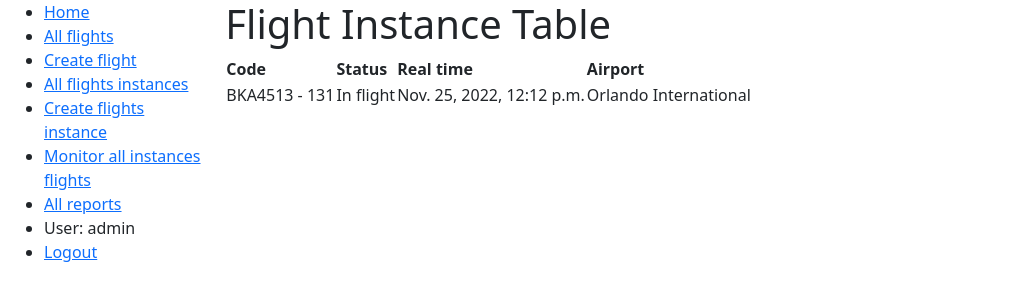
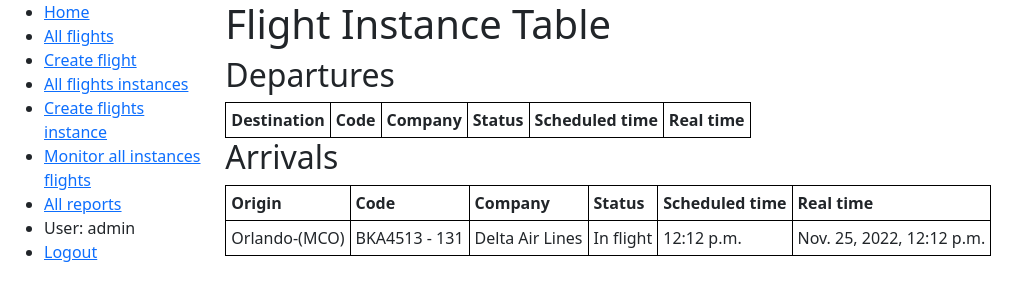
Before and after one commit to guissalustiano/airport-labsof, a Django app: page /monitor/ in a window 1280 px wide. Shown: the top 301 px of the page, without its empty margins (0-1028 px from the left). Run offline with Django 4.2, Linux system fonts and the light colour scheme; a user stored in the database is signed in; data comes from the database, SQL or seed files in the repository; both versions use the stored data as it was after the commit; lists and menus that the app fills with data are empty.

Commit message:
implemented monitor and wrote better name for flight direction

```diff
--- a/flight/models.py
+++ b/flight/models.py
@@ -3,6 +3,7 @@ from django.urls import reverse
 from django.core.validators import RegexValidator
 
 from flight.helper import sum_time_timedelta
+
 
 class Airport(models.Model):
     name = models.CharField(max_length=256, null=False)
@@ -24,6 +25,7 @@ class Airport(models.Model):
     class Meta:
         db_table = 'airport'
 
+
 class Company(models.Model):
     name = models.CharField(max_length=256)
     website = models.URLField(null=True)
@@ -34,11 +36,16 @@ class Company(models.Model):
     class Meta:
         db_table = 'company'
 
+
 class Flight(models.Model):
-    validate_code = RegexValidator('^[A-Z]{3}[0-9]+$', 'Code must be in the format ABC1234')
-    code = models.CharField(max_length=32, unique=True, help_text='Unique code, 3 letters followed by numbers', validators=[validate_code])
-    direction = models.CharField(max_length=10, choices=[('A', 'Arrival'), ('D', 'Departure')], default='D')
-    time = models.TimeField(help_text='Expected time for departure or arrival, in HH:MM format')
+    validate_code = RegexValidator(
+        '^[A-Z]{3}[0-9]+$', 'Code must be in the format ABC1234')
+    code = models.CharField(max_length=32, unique=True,
+                            help_text='Unique code, 3 letters followed by numbers', validators=[validate_code])
+    direction = models.CharField(max_length=10, choices=[(
+        'Arrival', 'Arrival'), ('Departure', 'Departure')], default='Departure')
+    time = models.TimeField(
+        help_text='Expected time for departure or arrival, in HH:MM format')
     airport = models.ForeignKey(Airport, on_delete=models.CASCADE)
     company = models.ForeignKey(Company, on_delete=models.CASCADE)
 
@@ -60,30 +67,34 @@ class Flight(models.Model):
 
 
 class FlightInstance(models.Model):
-    validate_code = RegexValidator('^[0-9]+$', 'Code must be in the format 1234')
-    code = models.CharField(max_length=32, unique=True, help_text="Code for instance, it will concat to flight's code, numbers only", validators=[validate_code])
-    flight = models.ForeignKey(Flight, on_delete=models.CASCADE, related_name='instance')
+    validate_code = RegexValidator(
+        '^[0-9]+$', 'Code must be in the format 1234')
+    code = models.CharField(max_length=32, unique=True,
+                            help_text="Code for instance, it will concat to flight's code, numbers only", validators=[validate_code])
+    flight = models.ForeignKey(
+        Flight, on_delete=models.CASCADE, related_name='instance')
 
     STATUS = (
-        ('Boarding', 'Boarding'), # Embarcando
-        ('Scheduled', 'Scheduled'), # Programado
-        ('Taxing', 'Taxing'), # Taxiando
-        ('Ready', 'Ready'), # Pronto
-        ('Authorized', 'Authorized'), # Autorizado
-        ('In flight', 'In flight'), # Em voo
-        ('Landed', 'Landed'), # Aterrissado
-        ('Canceled', 'Canceled'), # Cancelado
+        ('Boarding', 'Boarding'),  # Embarcando
+        ('Scheduled', 'Scheduled'),  # Programado
+        ('Taxing', 'Taxing'),  # Taxiando
+        ('Ready', 'Ready'),  # Pronto
+        ('Authorized', 'Authorized'),  # Autorizado
+        ('In flight', 'In flight'),  # Em voo
+        ('Landed', 'Landed'),  # Aterrissado
+        ('Canceled', 'Canceled'),  # Cancelado
     )
 
-
-    status = models.CharField(max_length=32, choices=STATUS, default='Boarding')
-    time = models.DateTimeField(help_text="Real time for departure or arrival, in YYYY-MM-DD HH:MM format")
+    status = models.CharField(
+        max_length=32, choices=STATUS, default='Boarding')
+    time = models.DateTimeField(
+        help_text="Real time for departure or arrival, in YYYY-MM-DD HH:MM format")
 
     def all_code(self):
-       return f'{self.flight.code}-{self.code}'
+        return f'{self.flight.code}-{self.code}'
 
     def __str__(self):
-       return self.all_code()
+        return self.all_code()
 
     def get_absolute_url(self):
         return reverse('flightinstance-detail', args=[str(self.id)])
--- a/flight/templates/flight/flightinstance_table.html
+++ b/flight/templates/flight/flightinstance_table.html
@@ -1,42 +1,66 @@
-{% extends "base_generic.html" %}
+{% extends "base_generic.html" %} {% block content %}
 
-{% block content %}
+<style>
+	table, th, td {
+		border: 1px solid black;
+		border-collapse: collapse;
+	}
+	th, td {
+		padding: 5px;
+		text-align: left;
+	}
+</style>
+
 <h1>Flight Instance Table</h1>
-  {% if flightinstance_list %}
+
+<h2>Departures</h2>
 <table>
 	<tr>
-            <th>
-                Code
-            </th>
-            <th>
-                Status
-            </th>
-            <th>
-                Real time
-            </th>
-            <th>
-                Airport
-            </th>
-
+		<th>Destination</th>
+		<th>Code</th>
+		<th>Company</th>
+		<th>Status</th>
+		<th>Scheduled time</th>
+		<th>Real time</th>
 	</tr>
 	{% for flightinstance in flightinstance_list %}
+		{% if flightinstance.flight.direction == "Departure" %}
+
 		<tr>
-                <td>
-                    {{flightinstance.flight.code}} - {{flightinstance.code}}
-                </td>
-                <td>
-                    {{flightinstance.status}}
-                </td>
-                <td>
-                    {{flightinstance.time}}
-                </td>
-                <td>
-                    {{flightinstance.flight.airport}}
-                </td>
+			<td>{{flightinstance.flight.airport.city}}-({{flightinstance.flight.airport.code}})</td>
+			<td>{{flightinstance.flight.code}} - {{flightinstance.code}}</td>
+			<td>{{flightinstance.flight.company}}</td>
+			<td>{{flightinstance.status}}</td>
+			<td>{{flightinstance.flight.time}}</td>
+			<td>{{flightinstance.time}}</td>
 		</tr>
+
+		{% endif %}
 	{% endfor %}
 </table>
-  {% else %}
-    <p>There are no flight in the system.</p>
+
+<h2>Arrivals</h2>
+<table>
+	<tr>
+		<th>Origin</th>
+		<th>Code</th>
+		<th>Company</th>
+		<th>Status</th>
+		<th>Scheduled time</th>
+		<th>Real time</th>
+	</tr>
+	{% for flightinstance in flightinstance_list %}
+		{% if flightinstance.flight.direction == "Arrival" %}
+
+		<tr>
+			<td>{{flightinstance.flight.airport.city}}-({{flightinstance.flight.airport.code}})</td>
+			<td>{{flightinstance.flight.code}} - {{flightinstance.code}}</td>
+			<td>{{flightinstance.flight.company}}</td>
+			<td>{{flightinstance.status}}</td>
+			<td>{{flightinstance.flight.time}}</td>
+			<td>{{flightinstance.time}}</td>
+		</tr>
 		{% endif %}
+	{% endfor %}
+</table>
 {% endblock %}
```
Also changed, not shown: flight/forms.py (+6 -6 lines), db.sqlite3, flight/migrations/0003_alter_flight_code_alter_flight_direction_and_more.py (added). Lines whose indentation alone changed are shown as unchanged.
